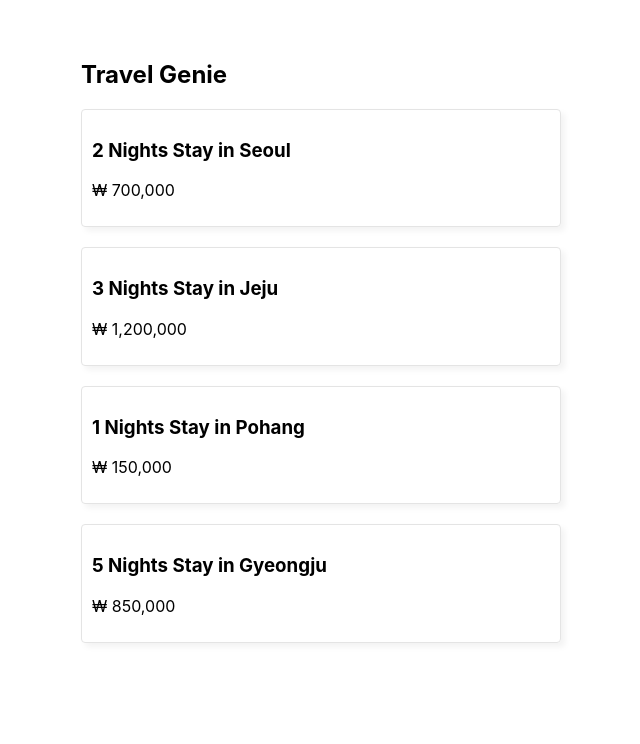
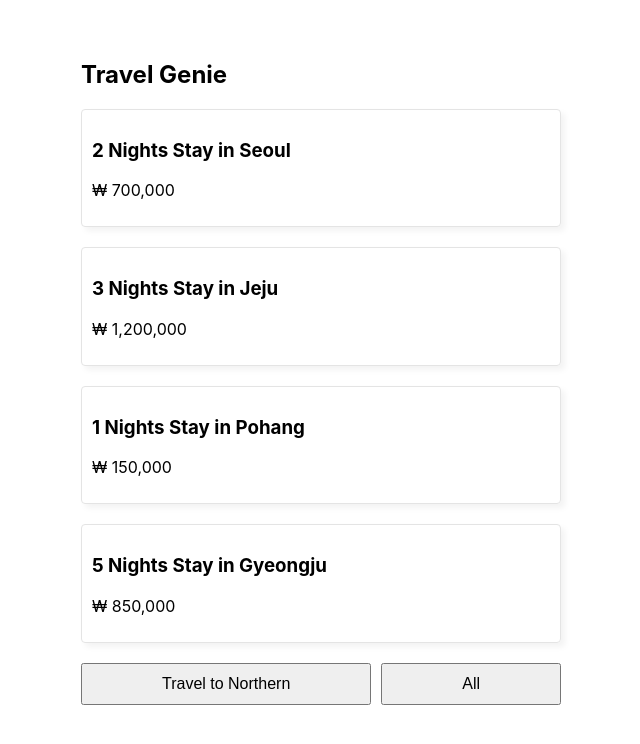
Before and after one commit to genie0320/travelgenie, a React (Create React App) app: page / in a window 1280 px wide. Shown: the top 744 px of the page, without its empty margins (319-959 px from the left). Built offline with nearby package versions, Linux system fonts and the light colour scheme; data requests are answered from the project's data file.

Commit message:
filter with useEffect dependency

```diff
--- a/data/db.json
+++ b/data/db.json
@@ -3,22 +3,26 @@
         {
             "title": "2 Nights Stay in Seoul",
             "price": "₩ 700,000",
-            "id": "1"
+            "id": "1",
+            "loc": "North"
         },
         {
             "title": "3 Nights Stay in Jeju",
             "price": "₩ 1,200,000",
-            "id": "2"
+            "id": "2",
+            "loc": "End of South"
         },
         {
             "title": "1 Nights Stay in Pohang",
             "price": "₩ 150,000",
-            "id": "3"
+            "id": "3",
+            "loc": "South"
         },
         {
             "title": "5 Nights Stay in Gyeongju",
             "price": "₩ 850,000",
-            "id": "4"
+            "id": "4",
+            "loc": "South"
         }
     ]
 }
--- a/src/components/TravelList.css
+++ b/src/components/TravelList.css
@@ -14,3 +14,12 @@
     list-style-type: none;
     margin: 20px 0;
   }
+  .travel-list .filters {
+    display: flex;
+    gap: 10px;
+  }
+  .travel-list button {
+    padding: 10px;
+    font-size: 16px;
+    flex-grow: 1;
+  }
--- a/src/components/TravelList.js
+++ b/src/components/TravelList.js
@@ -5,13 +5,15 @@ export default function TravelList() {
 
     // 지금껏 useState 만 사용했는데, setState를 쓸 때마다 다시 렌더링하는 특성상, 지금 상황에선 무한궤도에 빠질 우려가 있다.
     const [travels, setTravels] = useState([])
+    const [url, setUrl] = useState('http://localhost:3000/travel')
 
-    // 처음 렌더링시에 오직 한번만 실행된다는 useEffect안에 fetch부분을 넣어주면... 무한달리기를 멈춘다.
+    // 해당 component 가 처음 evaluation 될 때, 오직 한번만 실행된다는 useEffect안에 fetch부분을 넣어주면... 무한달리기를 멈춘다.
+    // 하지만 useEffect 의 dependency 값에 변화가 생기면, 다시 실행된다. state에 비해서 일을 참 똑똑하게 하는 녀석이다.
     useEffect(() => {
-        fetch('http://localhost:3000/travel')
+        fetch(url)
             .then(response => response.json())
             .then(json => setTravels(json))
-    }, [])
+    }, [url])
 
     console.log(travels)
 
@@ -26,6 +28,15 @@ export default function TravelList() {
                     </li>
                 ))}
             </ul>
+
+            <div className="filters">
+                <button onClick={() => {
+                    setUrl('http://localhost:3000/travel?loc=South')
+                }}>Travel to Northern</button>
+                <button onClick={() => {
+                    setUrl('http://localhost:3000/travel')
+                }}>All</button>
+            </div>
         </div>
     )
 }
```
